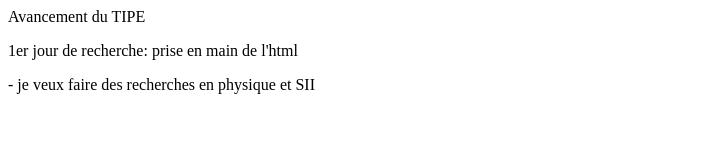
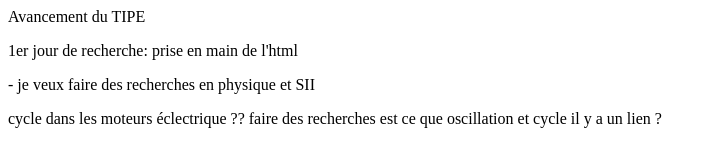
Before and after one commit to lucas7dsc/lucas7dsc.github.io, a plain HTML site: page index.html in a window 1280 px wide. Shown: the whole page, without its empty margins (0-716 px from the left). Drawn offline with Linux system fonts and the light colour scheme.

Commit message:
Update index.html

```diff
--- a/index.html
+++ b/index.html
@@ -3,4 +3,7 @@
     <head>Avancement du TIPE</head>
     <p> 1er jour de recherche: prise en main de l'html</html></p>
     <p>- je veux faire des recherches en physique et SII</p>
+    <p>cycle dans les moteurs éclectrique ?? faire des recherches
+        est ce que oscillation et cycle il y a un lien ?
+    </p>
 </html>
```
